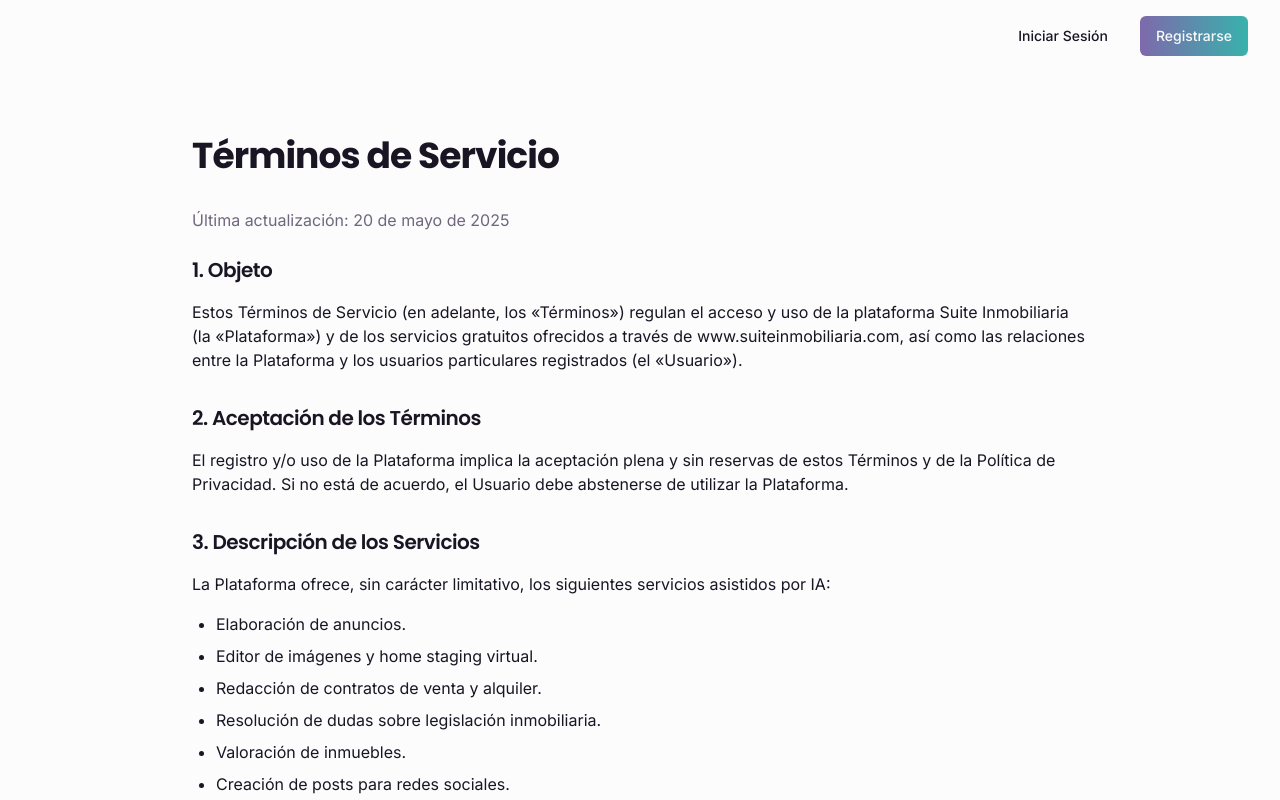
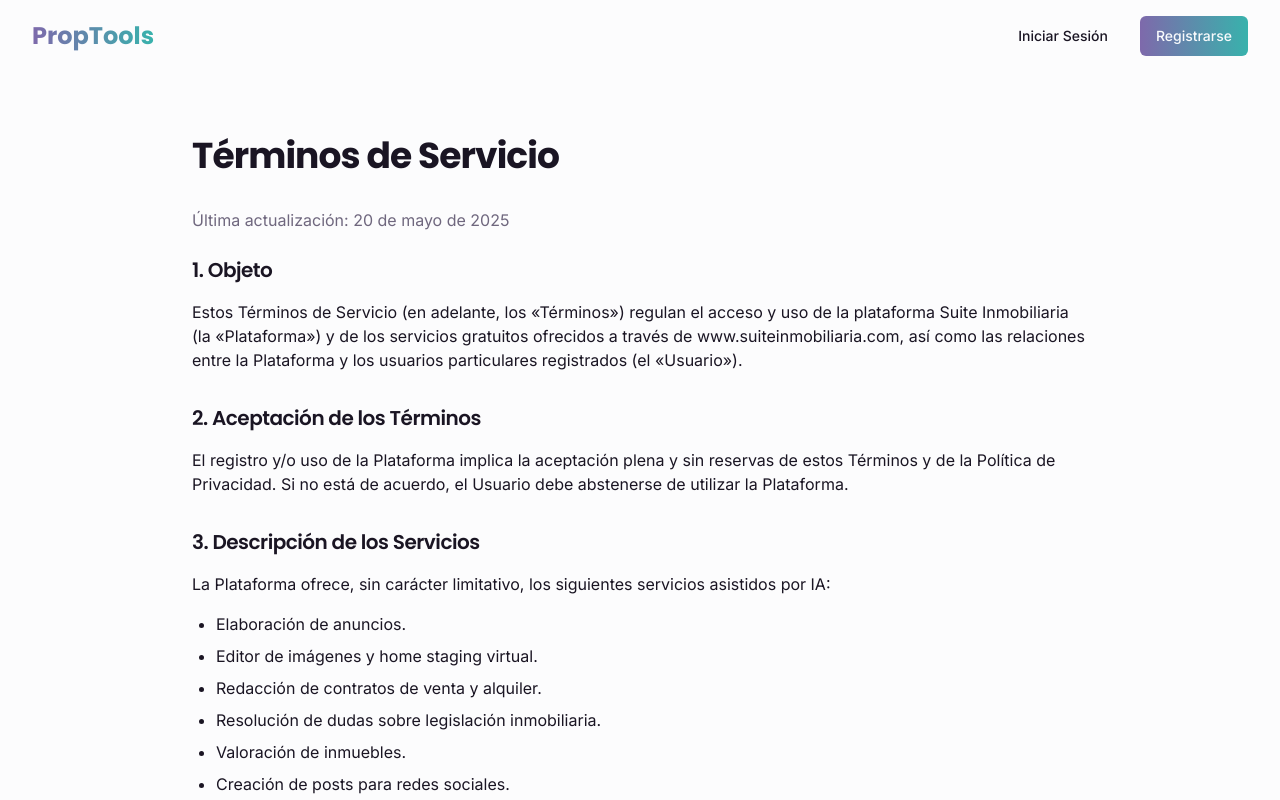
Before and after one commit to papparazzi76/casa-con-avatar-3d, a React (Vite) app: page /terminos in a window 1280 px wide. Shown: the top 800 px of the page. Built offline with nearby package versions, Linux system fonts and the light colour scheme.

Commit message:
Reverted to commit 0de81db6f7451b2deace91ff56bdc6464196e50a

```diff
--- a/src/components/Header.tsx
+++ b/src/components/Header.tsx
@@ -2,7 +2,6 @@
 import { Button } from "@/components/ui/button";
 import { motion } from "framer-motion";
 import { Link } from "react-router-dom";
-import { WaveText } from "./WaveText";
 
 export function Header() {
   return (
@@ -14,9 +13,7 @@ export function Header() {
           transition={{ duration: 0.5 }}
         >
           <Link to="/" className="flex items-center gap-2">
-            <span className="text-2xl font-bold font-heading">
-              <WaveText text="PropTools" className="gradient-text" />
-            </span>
+            <span className="text-2xl font-bold font-heading gradient-text">PropTools</span>
           </Link>
         </motion.div>
 
--- a/src/components/WaveText.tsx
+++ /dev/null
@@ -1,34 +0,0 @@
-
-import React from 'react';
-import { motion } from 'framer-motion';
-
-interface WaveTextProps {
-  text: string;
-  className?: string;
-}
-
-export const WaveText: React.FC<WaveTextProps> = ({ text, className = "" }) => {
-  return (
-    <span className={className}>
-      {text.split('').map((char, index) => (
-        <motion.span
-          key={index}
-          initial={{ scale: 1 }}
-          animate={{
-            scale: [1, 1.5, 1],
-          }}
-          transition={{
-            duration: 1,
-            repeat: Infinity,
-            repeatType: "loop",
-            delay: index * 0.1, // cada letra comienza un poco después que la anterior
-            ease: "easeInOut"
-          }}
-          className="inline-block"
-        >
-          {char === ' ' ? '\u00A0' : char}
-        </motion.span>
-      ))}
-    </span>
-  );
-};
```
